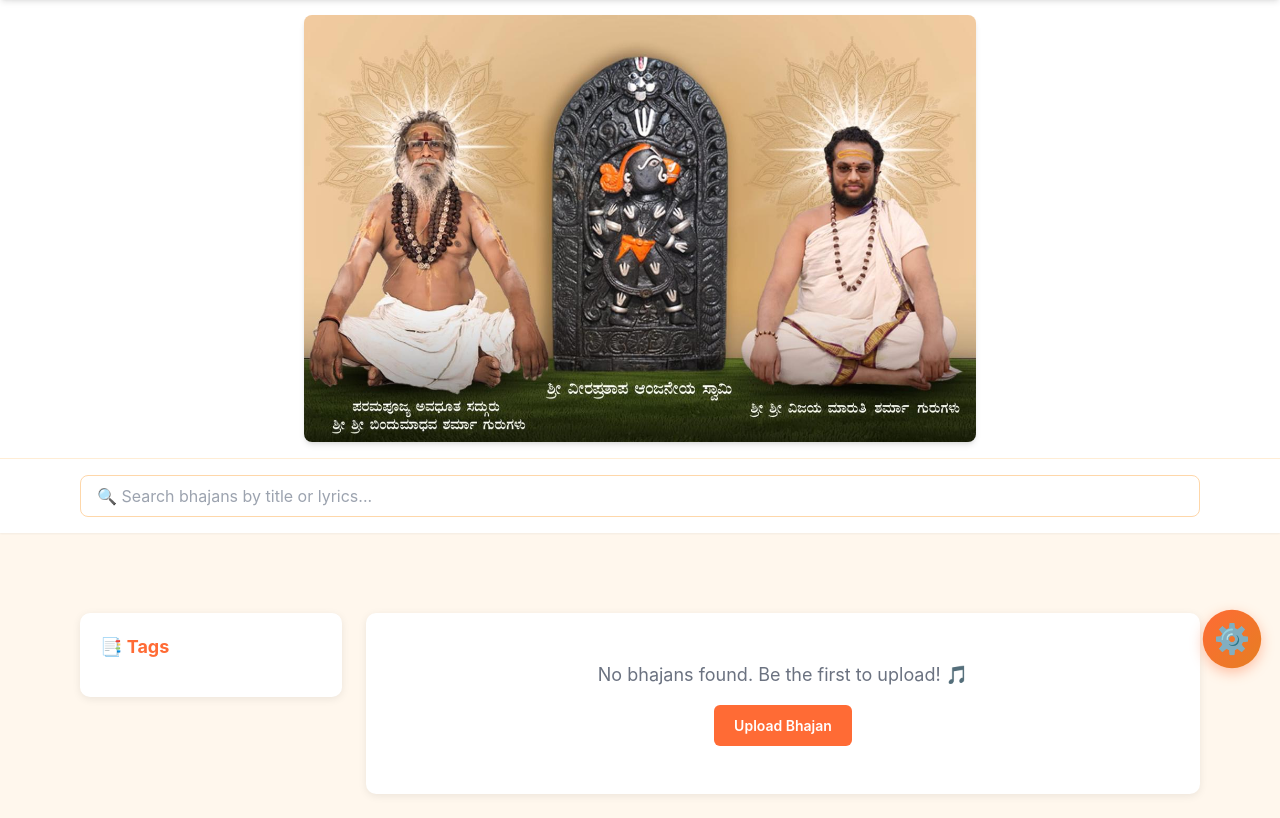
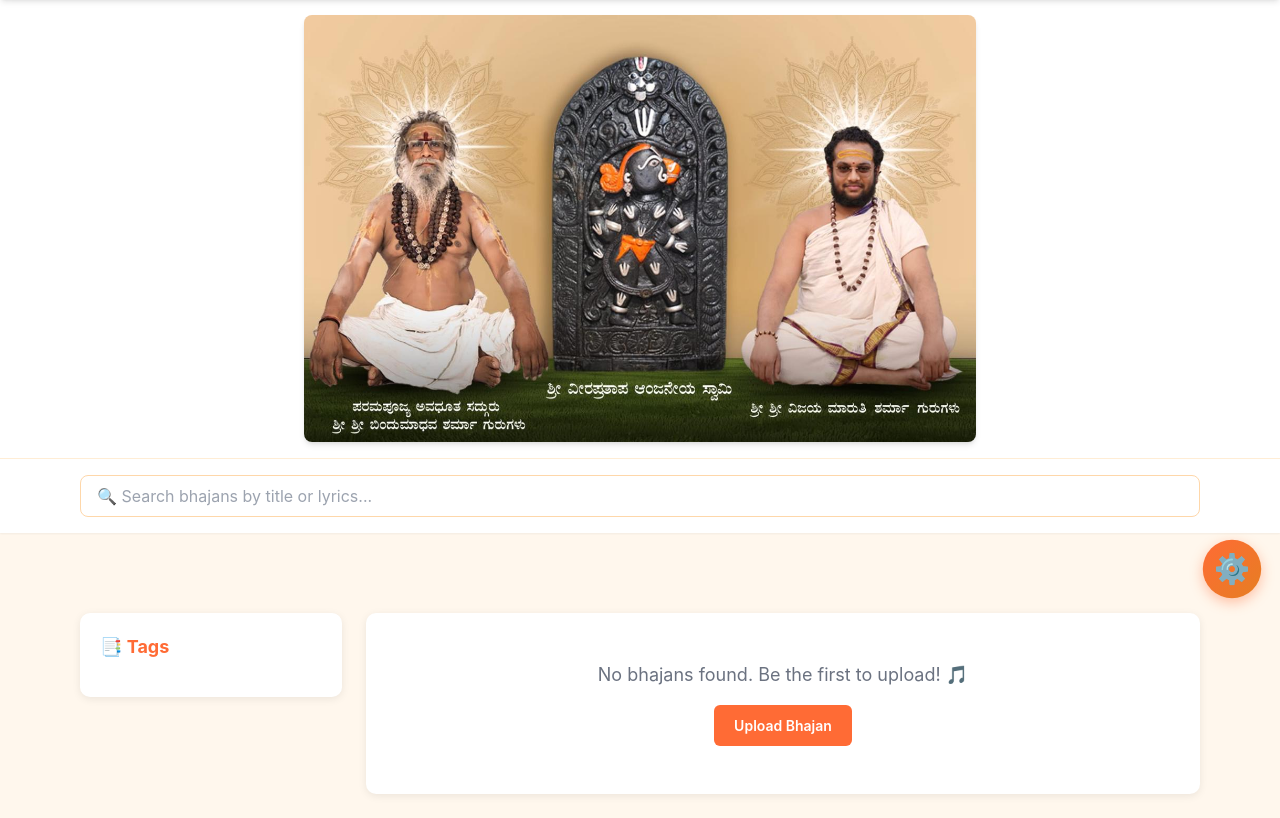
Before and after one commit to belaguru/bhajans, a FastAPI app: page / in a window 1280 px wide. Shown: the part 113-931 px from the top of the page. Run offline with FastAPI, Linux system fonts and the light colour scheme; data that the repository does not hold is empty; some libraries are stand-ins or nearby versions.

Commit message:
Fix: Move floating menu button up to avoid overlap with favorite icon
- Changed bottom position from 20px to 90px
- Prevents overlap with favorite heart button in bhajan detail view

```diff
--- a/static/style.css
+++ b/static/style.css
@@ -261,7 +261,7 @@ input:focus, textarea:focus, select:focus {
 /* ===== FLOATING MENU ===== */
 .floating-menu-button {
     position: fixed;
-    bottom: 20px;
+    bottom: 90px;
     right: 20px;
     z-index: 999;
     background: linear-gradient(135deg, #FF6B35, #E67E22);
@@ -389,7 +389,7 @@ input:focus, textarea:focus, select:focus {
     color: white;
     padding: 16px;
     border-radius: 8px;
-    margin-bottom: 20px;
+    margin-bottom: 90px;
     box-shadow: 0 4px 12px rgba(255, 107, 53, 0.3);
 }
 
```
